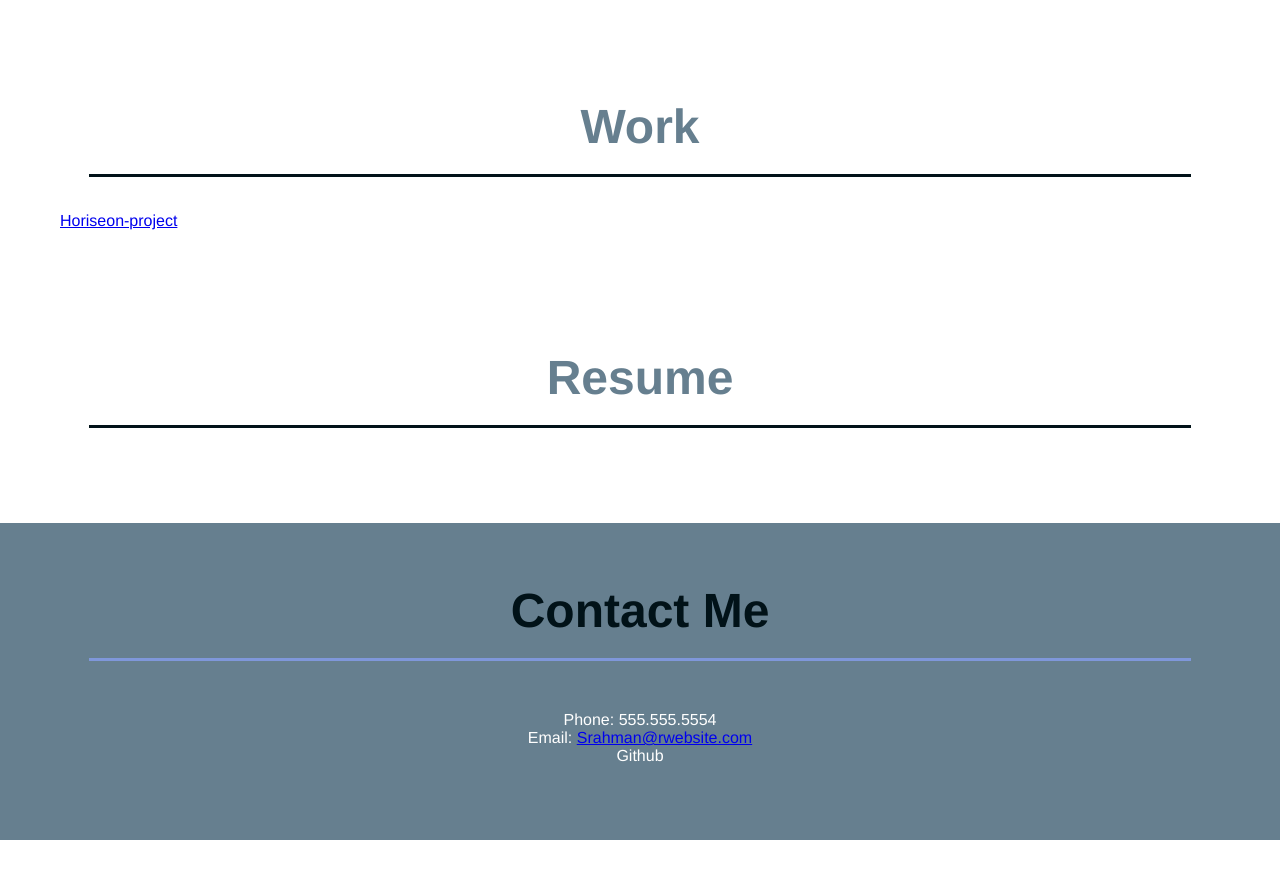
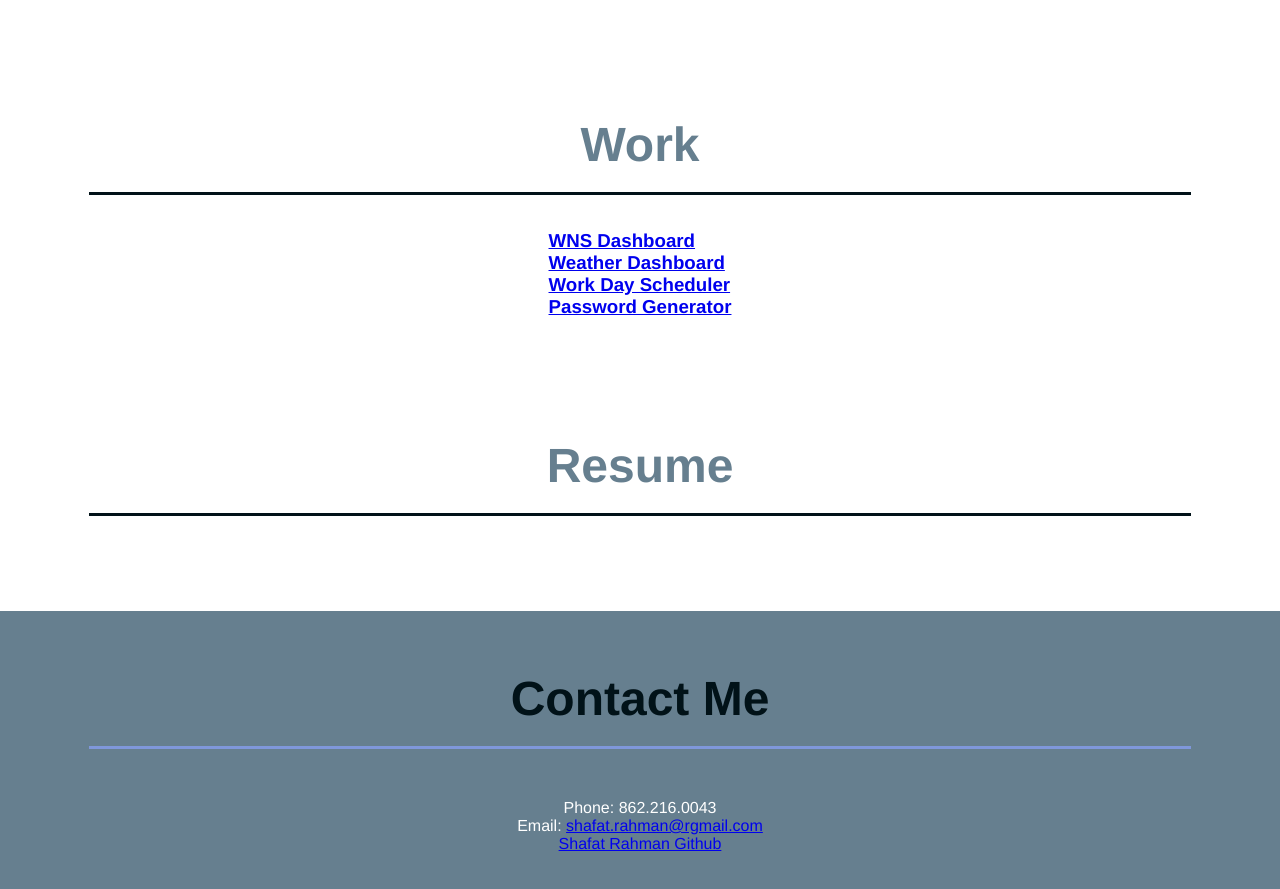
Before and after one commit to srahman9/Portfolio, a plain HTML site: page index.html in a window 1280 px wide. Shown: the part 643-1532 px from the top of the page. Before the commit the page ends 1483 px from the top, so only its background shows below. Drawn offline with Linux system fonts and the light colour scheme.

Commit message:
updated information

```diff
--- a/assets/css/style.css
+++ b/assets/css/style.css
@@ -172,10 +172,30 @@ section {
 
 .flex-row {
   display: flex;
+  flex-direction: column;
+  align-items: center;
+}
+
+#wnsProj {
+  width: 10%;
+  flex-wrap: wrap-reverse;
+}
+
+#weatherProj {
+  width: 10%;
+  flex-wrap: wrap-reverse;
+}
+
+#workProj {
+  width: 10%;
+  flex-wrap: wrap-reverse;
+}
+#passwordProj {
+  width: 10%;
+  flex-wrap: wrap-reverse;
 }
 
 /* Contact Styles end */
-
 
 /* MEDIA QUERY FOR SMALLER DESKTOP SCREENS AND SMALLER */
 @media screen and (max-width: 980px) {
@@ -234,3 +254,4 @@ section {
 
 .contact-info {
   text-align: center;
+}
--- a/index.html
+++ b/index.html
@@ -29,7 +29,7 @@
         </ul>
       </nav>
     </header>
-    <!-- end navigation -->
+    <!-- end navigation -->0
 
     <!-- hero/jumbotron -->
     <section class="hero">
@@ -38,7 +38,7 @@
       </div>
     </section>
     <!-- end header -->
-
+<main>
     <!-- "About Me" start -->
     <section id="about-me" class="intro">
       <div class="flex-row">
@@ -55,9 +55,30 @@
     <section id="work" class="intro">
       <div class="flex-row">
         <h2 class="section-title primary-border">Work</h2>
-      </div>
-      <div>
-          <a href='https://srahman9.github.io/Horiseon-project/'><buttton>Horiseon-project</buttton></a>        </p>
+        <div class="project-image">
+
+          <a  id='wnsProj'href='https://wyork63.github.io/group-six-front-end-project/'target="_blank">
+            <div>
+              <h3>WNS Dashboard</h3>
+            </div>
+
+          </a>
+          <a  id='weatherProj'href='https://srahman9.github.io/weather-dashboard/' target="_blank">
+            <div>
+              <h3>Weather Dashboard</h3>
+            </div>
+          </a>
+          <a  id='workProj'href='https://srahman9.github.io/work-day-scheduler/'target="_blank">
+            <h3>Work Day Scheduler</h3>
+          </a>
+          <a  id='passwordProj'href='https://srahman9.github.io/Password-generator/'target="_blank">
+            <h3>Password Generator</h3>
+          </a>
+        </div>
+
+
+
+
       </div>
     </section>
 
@@ -79,13 +100,13 @@
 
       <div class="contact-info">
         <div>
-            Phone: 555.555.5554<br />
-            Email: <a href="mailto:srahman@website.com">Srahman@rwebsite.com</a><br />
-            Github
+            Phone: 862.216.0043<br />
+            Email: <a href="mailto:srahman@website.com">shafat.rahman@rgmail.com</a><br />
+            <a href="https://github.com/srahman9">Shafat Rahman Github</a><br />
         </div>
 
     </section>
     <!-- "Contact" end -->
-
+  </main>
   </body>
 </html>
```
Also changed, not shown: image/portfolio-dashboard.PNG (added), 1 other file.
